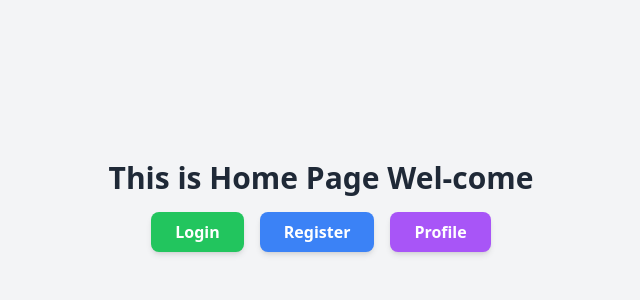
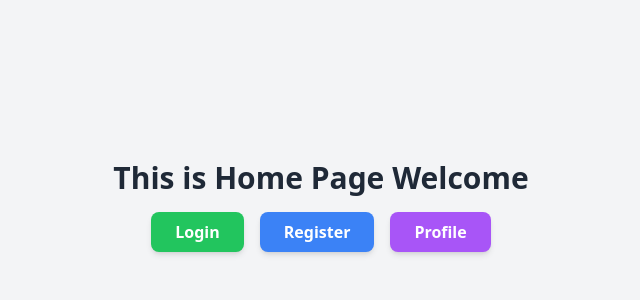
Before and after one commit to Khiladi19/FullStack, a React (Vite) app in the folder frontend/: page / in a window 1280 px wide. Shown: the part 226-526 px from the top of the page, without its empty margins (319-959 px from the left). Built offline with nearby package versions, Linux system fonts and the light colour scheme.

Commit message:
pipline changes

```diff
--- a/frontend/src/Home.jsx
+++ b/frontend/src/Home.jsx
@@ -5,7 +5,7 @@
 
   return (
     <div className="flex flex-col items-center justify-center min-h-screen bg-gray-100 space-y-4">
-      <h1 className="text-3xl font-bold text-gray-800">This is Home Page Wel-come</h1>
+      <h1 className="text-3xl font-bold text-gray-800">This is Home Page Welcome</h1>
 
       <div className="flex space-x-4">
         <button
```
Also changed, not shown: 1 other file (tests, documents, lock files or other folders).
